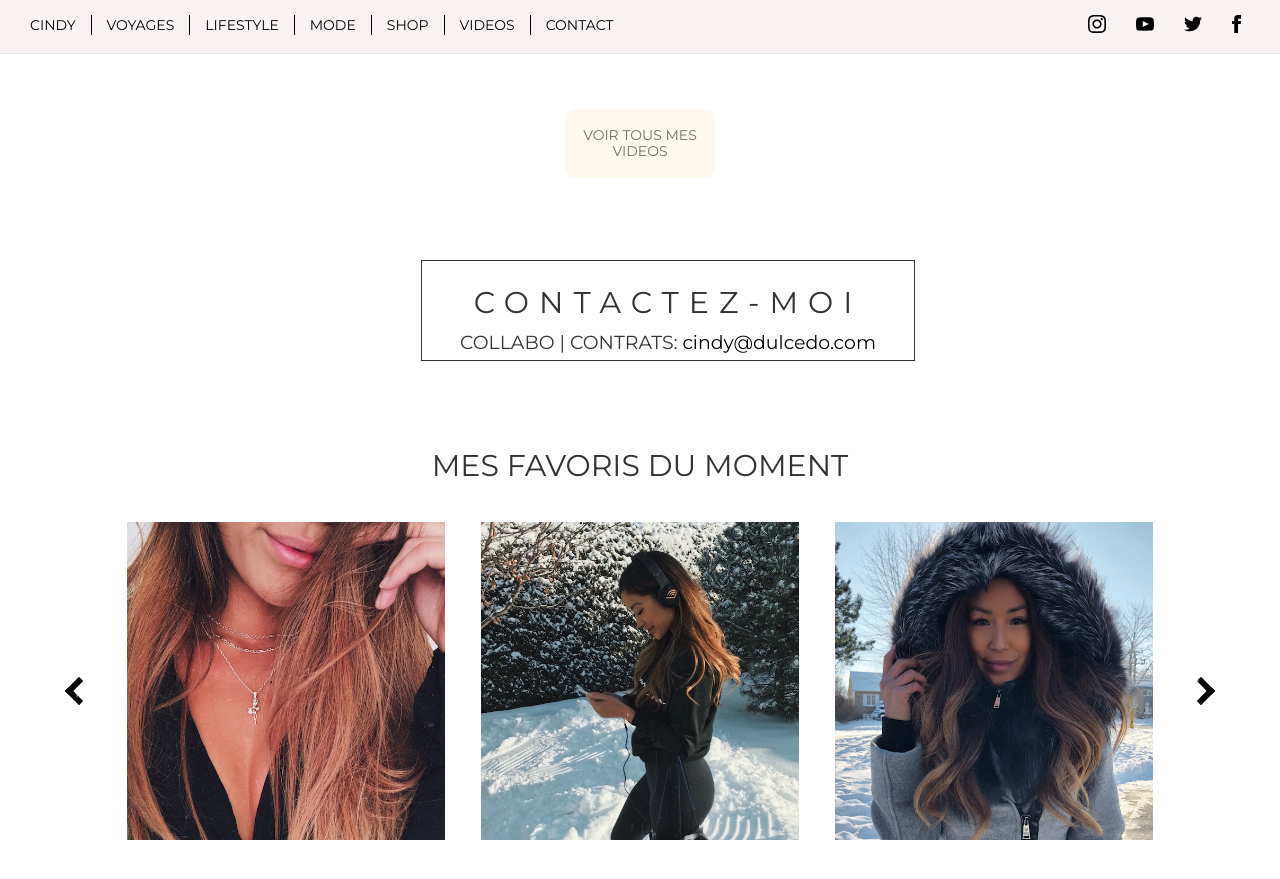
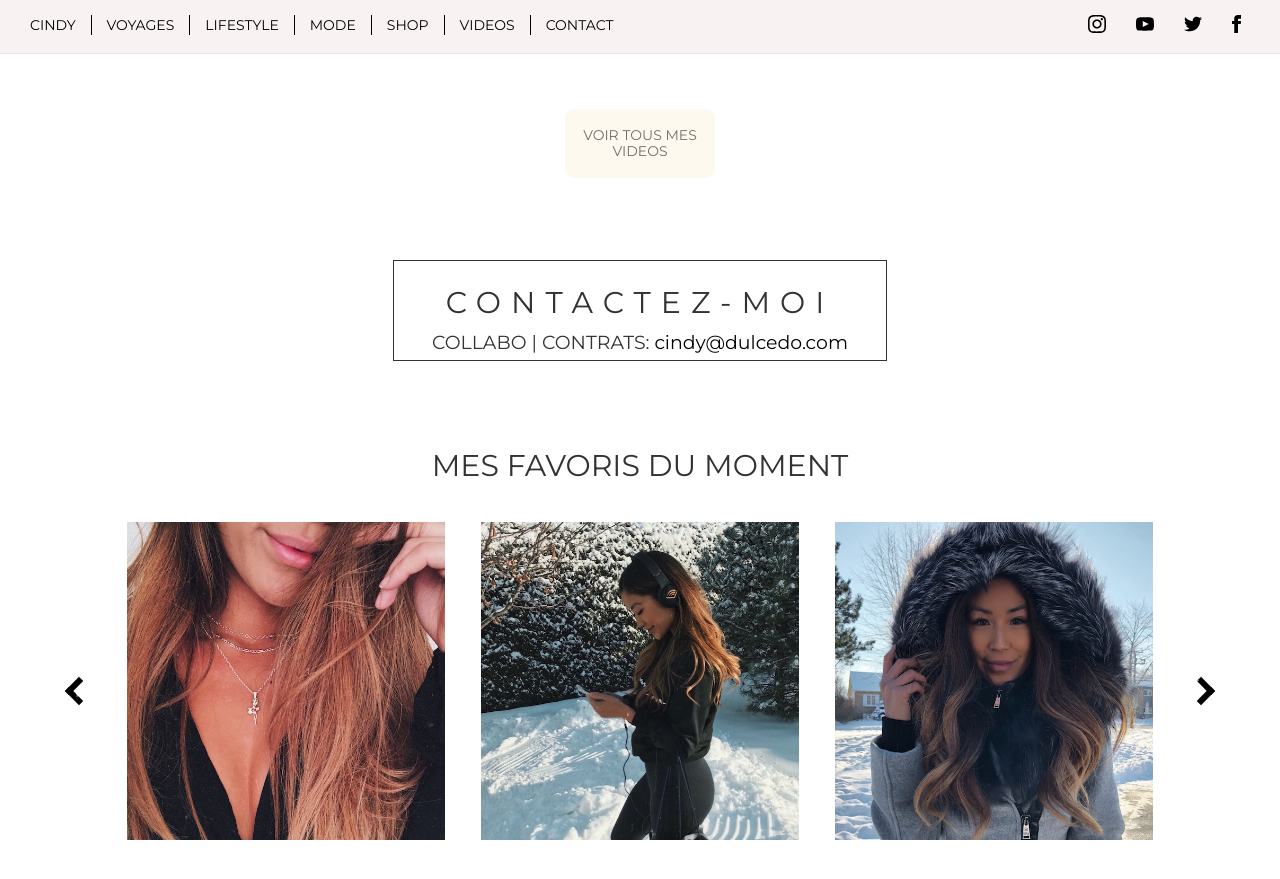
Before and after one commit to lpboucher/cindy-cournoyer, a Jekyll site: the page built from _pages/home.md, in a window 1280 px wide and 900 px high, scrolled down 3874 px. Shown: the top 879 px of the window. Built offline with Jekyll 4.4.1, drawn with Linux system fonts in a browser that asks for light colours; nearby versions of some CDN libraries; some web fonts are replaced; comment, search, counter and statistics services are not loaded.

Commit message:
fixed contact box padding to force center alignment

```diff
--- a/assets/css/3-sections/_contact.sass
+++ b/assets/css/3-sections/_contact.sass
@@ -19,7 +19,7 @@
         .borderbox
 
             display: inline-block
-            margin: 2em
+            margin: 2em 0
             padding: 0.3em 0
             width: 100%
             border: solid
```
